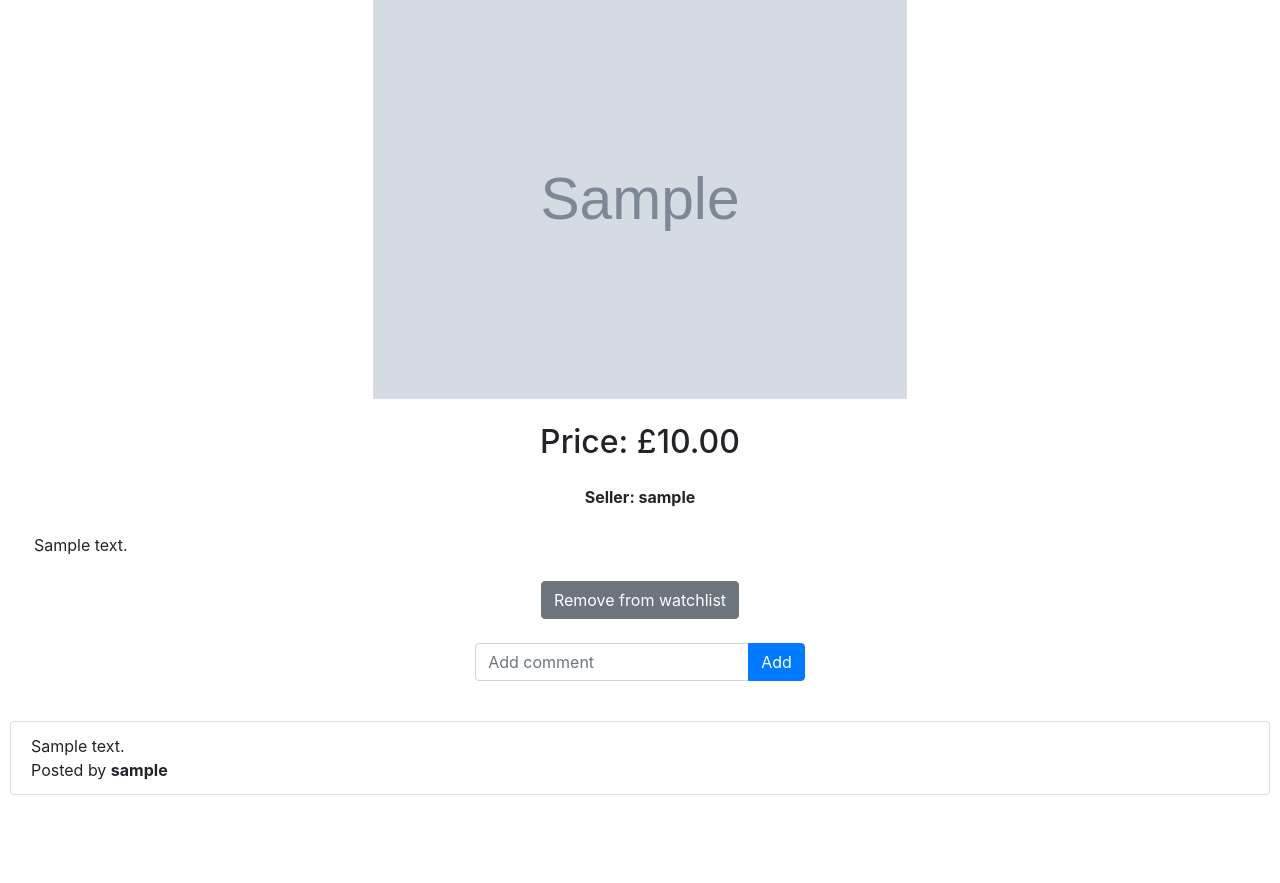
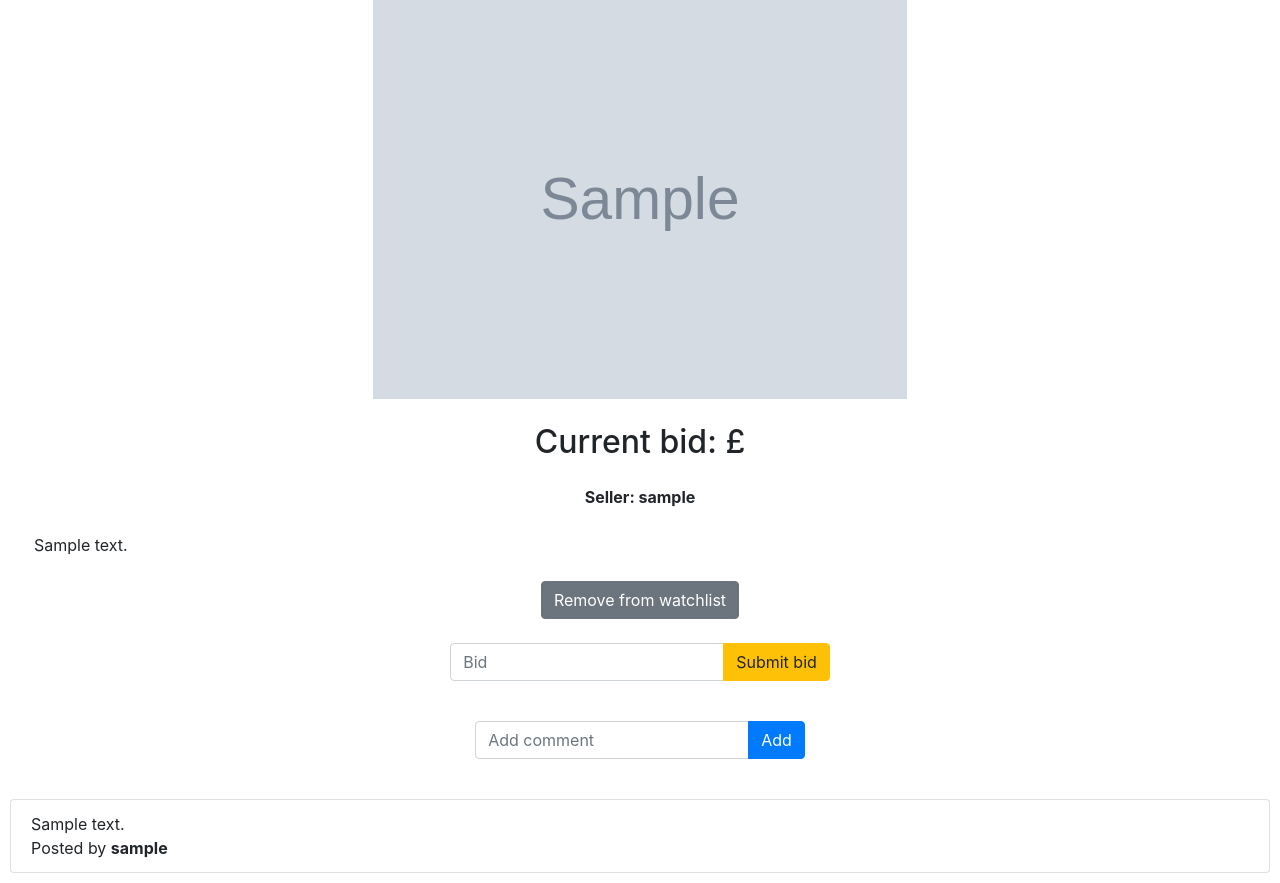
Before and after one commit to avi-singh-19/Commerce, a Django app: page /listing/1 in a window 1280 px wide. Shown: the part 244-1127 px from the top of the page. Before the commit the page ends 1039 px from the top, so only its background shows below. Run offline with Django 3.2, Linux system fonts and the light colour scheme; a user stored in the database is signed in; tables that the repository leaves empty hold one stand-in row (values such as "Sample post"); grey boxes marked "Sample" are stand-in pictures; some libraries are stand-ins or nearby versions.

Commit message:
tenth commit, first attempt bid functionality added

```diff
--- a/auctions/admin.py
+++ b/auctions/admin.py
@@ -6,3 +6,4 @@ admin.site.register(User)
 admin.site.register(Category)
 admin.site.register(Listing)
 admin.site.register(Comment)
+admin.site.register(Bid)
--- a/auctions/models.py
+++ b/auctions/models.py
@@ -13,8 +13,16 @@ class Category(models.Model):
         return f"{self.category_name}"
 
 
+class Bid(models.Model):
+    bid = models.FloatField(default=0)
+    user = models.ForeignKey(User, on_delete=models.CASCADE, blank=True, related_name='user_bid', null=True)
+
+    def __str__(self):
+        return f"{self.bid})"
+
+
 class Listing(models.Model):
-    price = models.FloatField()
+    price = models.ForeignKey(Bid, on_delete=models.CASCADE, blank=True, related_name='bid_price', null=True)
     title = models.CharField(max_length=30)
     description = models.CharField(max_length=1000)
     image = models.CharField(max_length=1000)
--- a/auctions/templates/auctions/create_listing.html
+++ b/auctions/templates/auctions/create_listing.html
@@ -11,7 +11,7 @@
         </div>
         <div class="mb-3">
             <label for="price" class="form-label">Price</label>
-            <input type="number" class="form-control" id="price" name="price" placeholder="Enter a price for your item">
+            <input type="number" min="0" class="form-control" id="price" name="price" placeholder="Enter a price for your item">
         </div>
         <div class="mb-3">
             <label for="description" class="form-label">Description</label>
--- a/auctions/templates/auctions/index.html
+++ b/auctions/templates/auctions/index.html
@@ -21,7 +21,7 @@
                 <div class="card-body d-flex flex-column">
                 <h5 class="card-title">{{ listing.title }}</h5>
                 <p class="card-text">{{ listing.description | truncatechars:100 }}</p>
-                <p class="card-text" style="position: sticky; font-weight: bold;">£{{ listing.price | floatformat:0 }}</p>
+                <p class="card-text" style="position: sticky; font-weight: bold;">£{{ listing.price.bid | floatformat:0 }}</p>
                 <a href="{% url 'listing' id=listing.id %}" class="btn btn-primary mt-auto" style="position: relative;">See more</a>
             </div>
         </div>
--- a/auctions/templates/auctions/listing.html
+++ b/auctions/templates/auctions/listing.html
@@ -1,6 +1,16 @@
 {% extends "auctions/layout.html" %}
 
 {% block body %}
+
+    <div class="container">
+        {% if message %}
+            {% if update %}
+                <div class="alert alert-primary" role="alert">{{ message }}</div>
+            {% else %}
+                <div class="alert alert-primary" role="alert">{{ message }}</div>
+            {% endif %}
+        {% endif %}
+    </div>
 
     <h1 class="my-4" style="text-align: center;">{{ listing.title }}</h1>
 
@@ -12,7 +22,7 @@
       </div>
     </div>
 
-    <h2 class="my-4" style="text-align: center;">Price: £{{ listing.price | floatformat:2 }}</h2>
+    <h2 class="my-4" style="text-align: center;">Current bid: £{{ listing.price.bid | floatformat:2 }}</h2>
     <p style="font-weight: bold; text-align: center;">Seller: {{ listing.seller }}</p>
     <p class="my-4 mx-4">{{ listing.description }}</p>
 
@@ -36,6 +46,22 @@
 
     <div class="d-flex justify-content-center">
     {% if user.is_authenticated %}
+        <form action="{% url 'add_bid' id=listing.id %}" method="POST">
+            {% csrf_token %}
+            <div class="input-group mb-3">
+                <input type="number" min="0" name="new_bid" class="form-control" style="width: 80%;" placeholder="Bid">
+                <div class="input-group-append">
+                    <button type="submit" class="btn btn-warning">Submit bid</button>
+                </div>
+            </div>
+        </form>
+    {% endif %}
+    </div>
+
+    <br>
+
+    <div class="d-flex justify-content-center">
+    {% if user.is_authenticated %}
         <form action="{% url 'comment' id=listing.id %}" method="POST">
             {% csrf_token %}
             <div class="input-group mb-3">
@@ -46,7 +72,7 @@
             </div>
         </form>
     {% endif %}
-</div>
+    </div>
 
 
 
--- a/auctions/urls.py
+++ b/auctions/urls.py
@@ -13,5 +13,6 @@ urlpatterns = [
     path("remove_from_watchlist/<int:id>", views.remove_from_watchlist, name="remove_from_watchlist"),
     path("add_to_watchlist/<int:id>", views.add_to_watchlist, name="add_to_watchlist"),
     path("watchlist", views.display_watchlist, name="watchlist"),
-    path("comment/<int:id>", views.add_comment, name="comment")
+    path("comment/<int:id>", views.add_comment, name="comment"),
+    path("add_bid/<int:id>", views.add_bid, name="add_bid")
 ]
--- a/auctions/views.py
+++ b/auctions/views.py
@@ -82,9 +82,12 @@ def create_listing(request):
 
         category_name = Category.objects.get(category_name=category)
 
+        bid = Bid(bid=float(price), user=user)
+        bid.save()
+
         new_listing = Listing(
             title=title,
-            price=float(price),
+            price=bid,
             description=description,
             image=image,
             category=category_name,
@@ -142,3 +145,25 @@ def add_comment(request, id):
     )
     new_comment.save()
     return HttpResponseRedirect(reverse("listing", args={id, }))
+
+
+def add_bid(request, id):
+    newBid = request.POST['new_bid']
+    listing = Listing.objects.get(pk=id)
+
+    if int(newBid) > listing.price.bid:
+        updated_bid = Bid(user=request.user, bid=int(newBid))
+        updated_bid.save()
+        listing.price = updated_bid
+        listing.save()
+        return render(request, "auctions/listing.html",{
+            "listing": listing,
+            "message": "Bid was placed successfully",
+            "update": True
+        })
+    else:
+        return render(request, "auctions/listing.html", {
+            "listing": listing,
+            "message": "Failed to place bid",
+            "update": True
+        })
```
